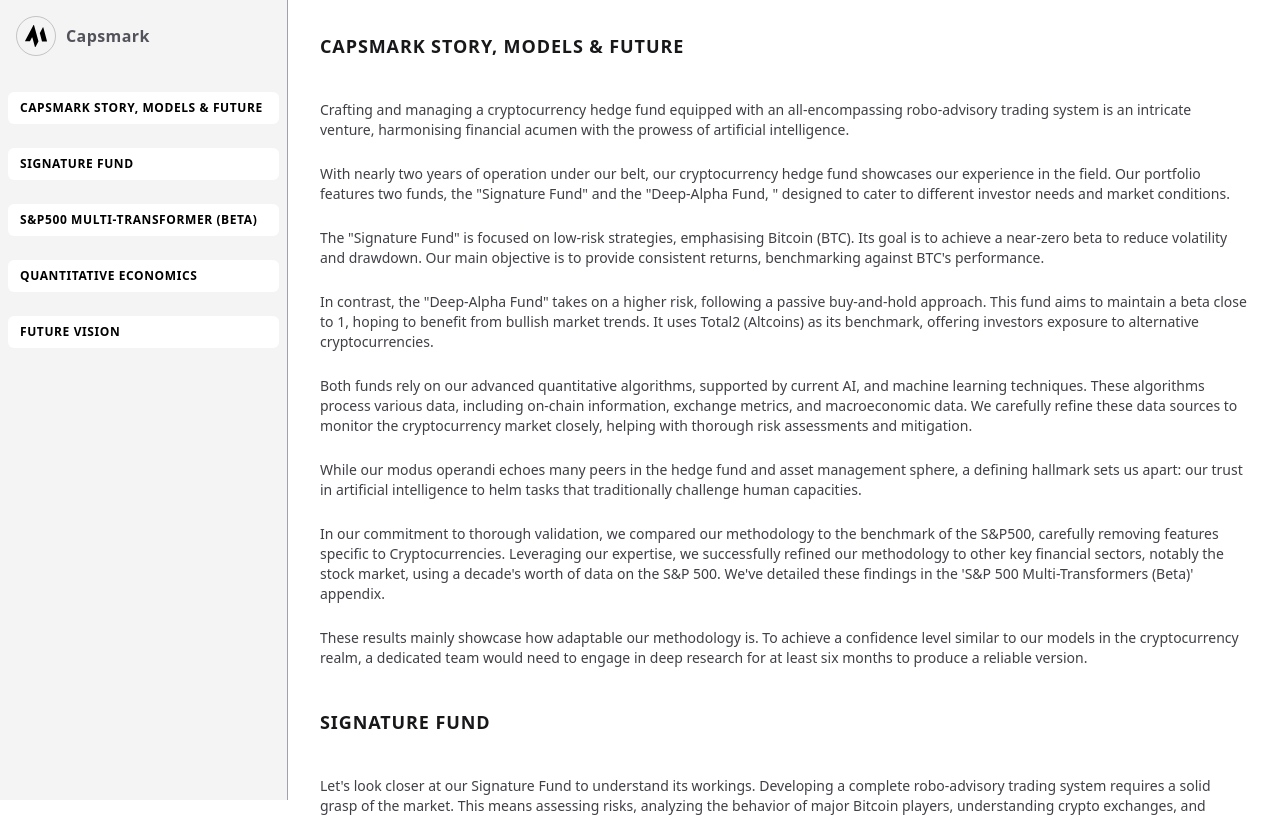
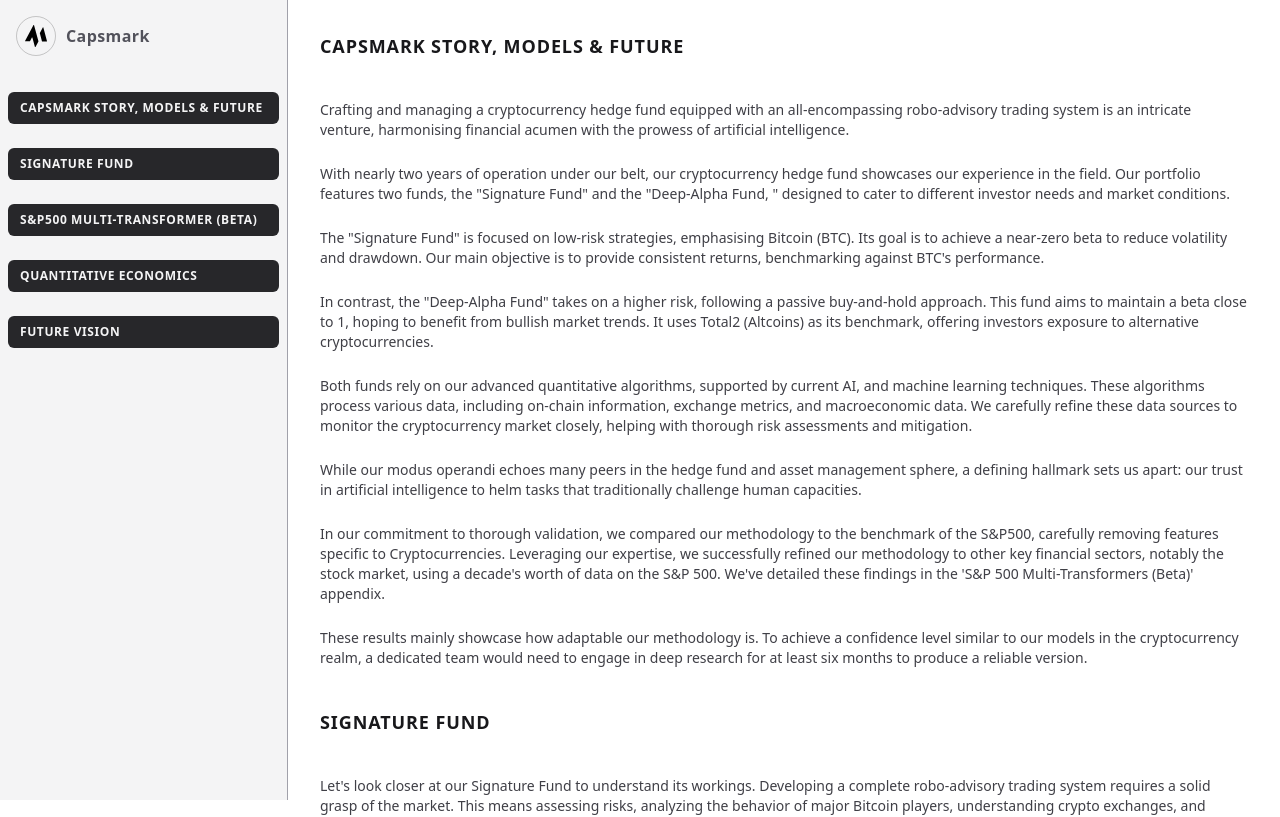
Before and after one commit to Capsmark/capsmark-method-doc, a Next.js app: page / in a window 1280 px wide. Shown: the top 817 px of the page. Built offline with nearby package versions, Linux system fonts and the light colour scheme.

Commit message:
:lipstick: Feat: made the active ones look better

```diff
--- a/ui/global-nav/global-nav.tsx
+++ b/ui/global-nav/global-nav.tsx
@@ -89,9 +89,9 @@
                   className={clsx(
                     ' text-gray-6W00 mb-2 cursor-pointer rounded-md px-3 py-2 text-xs font-bold uppercase tracking-wider ',
                     {
-                      'text-gray-600 hover:bg-gray-600 hover:text-gray-100':
+                      'text-gray-600 hover:bg-gray-500 hover:text-white':
                         !isActive,
-                      'bg-white text-black': isActive,
+                      'bg-gray-800 text-gray-100': isActive,
                     },
                   )}
                   onClick={(e) => handleClick(e, id)}
```
